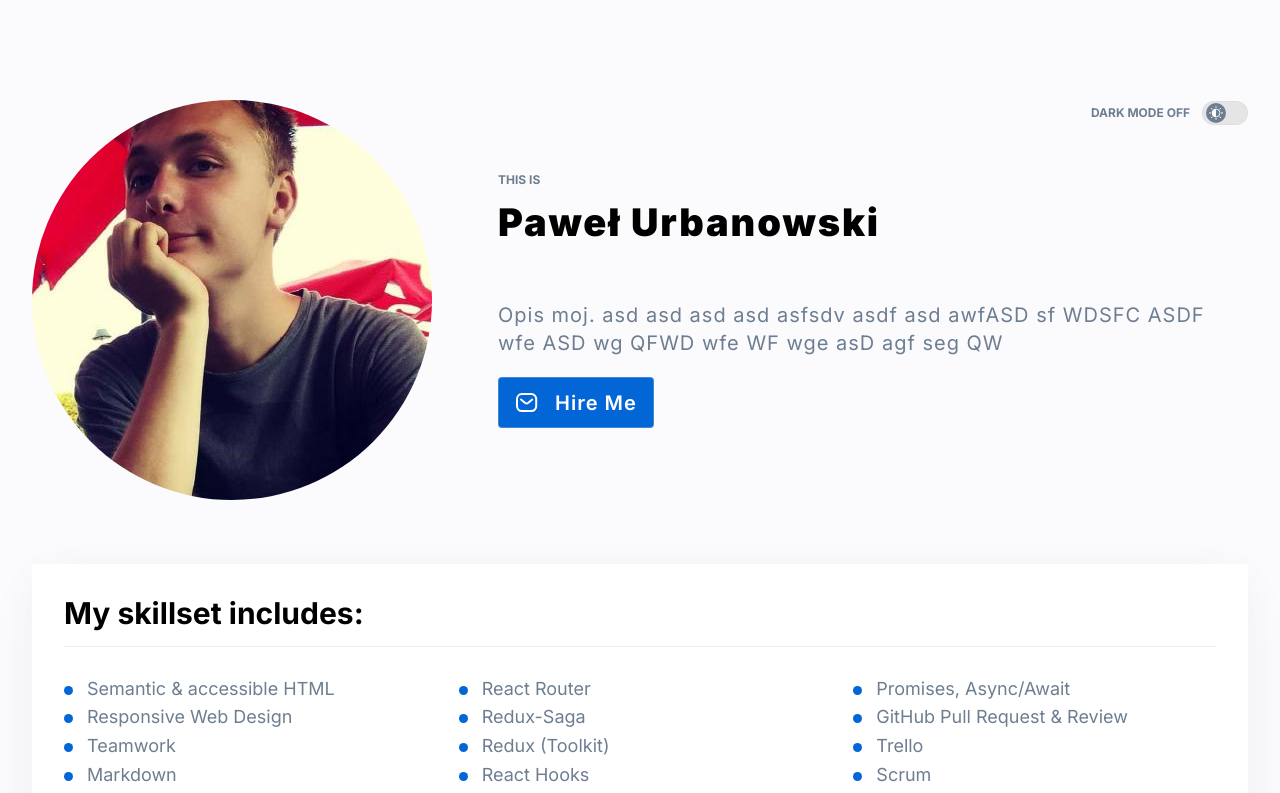
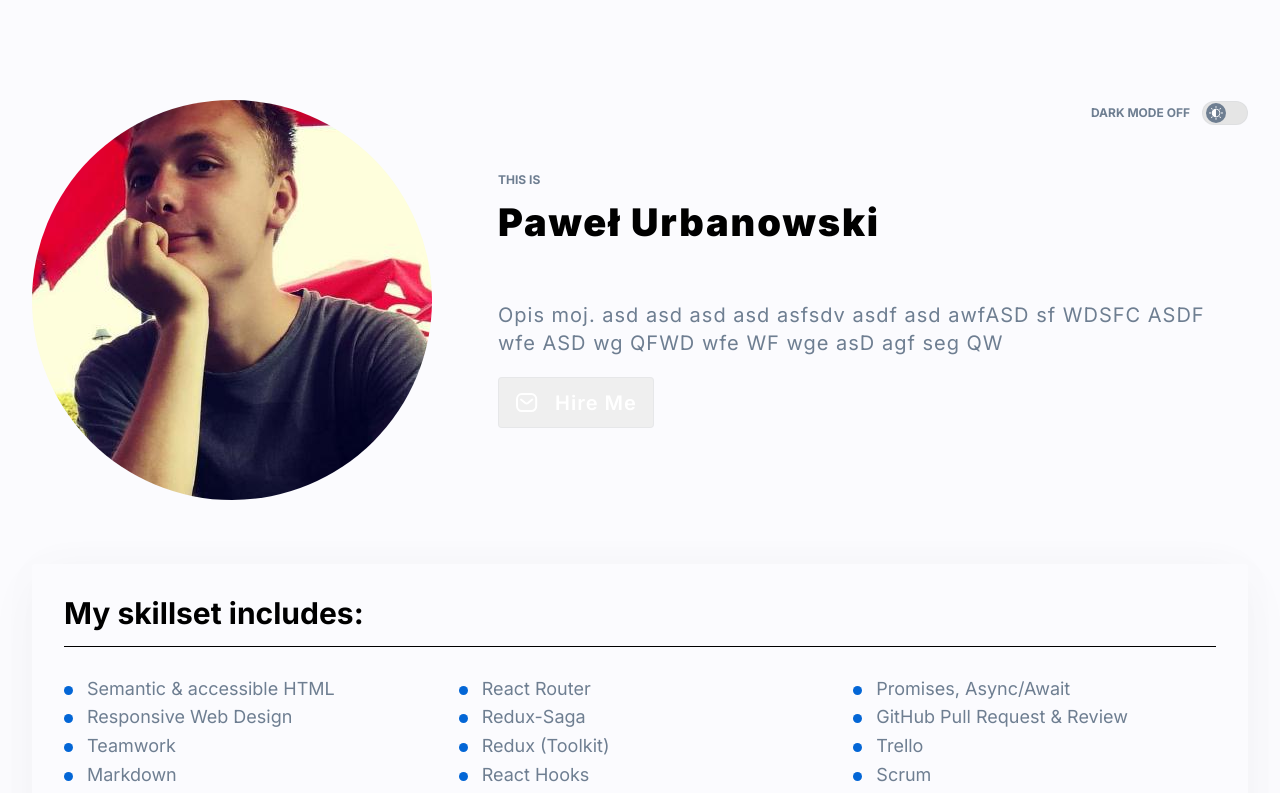
Before and after one commit to PawelUrbanowski074/personal-homepage, a React (Create React App) app: page / in a window 1280 px wide. Shown: the top 793 px of the page. Built offline with nearby package versions, Linux system fonts and the light colour scheme.

Commit message:
reorganizing theme

```diff
--- a/src/theme.js
+++ b/src/theme.js
@@ -1,36 +1,86 @@
 const colorNames = {
-  white: "#FFFFFF",
-  whiteLilac: "#FBFBFE",
-  scienceBlue: "#0366D6",
+  white: "#FFFFFF", //
+  whiteLilac: "#FBFBFE", //
+  scienceBlue: "#0366D6", //
   violet2: "#090A3305",
   violet3: "#090A3308",
   iron: "#D1D5DA60",
-  slateGray: "#6E7E91",
-  black: "#000000",
-  lightGray: "#E5E5E5",
+  slateGray: "#6E7E91", //
+  black: "#000000", //- ?
+  lightGray: "#E5E5E5", //mercury
+  mineShaft: "#252525",
+
+
+  blumine: "#1F5189",
+  dodgerBlue: "#2188FF",
+  shipCove: "#6D93BE",
+  anakiwa: "#8CC2FF",
+  tropicalBlue: "#CDE0F7",
+  ironTransparent: "rgba(209, 213, 218, 0.3)",
+  porcelain: "#F2F3F4",
+  doveGray: "#6D6D6D",
+  tundora: "#414141",
+
+  mineShaftLighter: "#313131",
 };
 
 const common = {
-  media: {
+  breakpoints: {
     mobileMax: 767,
-  }
+  },
+  boxShadow: "0px -2px 50px rgba(9, 10, 51, 0.02), 0px 16px 58px rgba(9, 10, 51, 0.03)",
+  borderRadiusSmall: "4px",
 }
 
 export const themeLight = {
   ...common,
   color: {
+    textPrimary: colorNames.mineShaft,
+    secondaryText: colorNames.slateGray,
+    switchBackground: colorNames.lightGray,
+    switchIcons: colorNames.slateGray,
+    buttonBorder: colorNames.ironTransparent,
+    buttonText: colorNames.white,
+    buttonBackground: colorNames.scienceBlue,
+    boxBackground: colorNames.white,
+    boxBullet: colorNames.scienceBlue,
+    headerBorderBottom: colorNames.iron,
+    socialsColor: colorNames.mineShaft,
+    socialsHover: colorNames.scienceBlue,
+    githubIcon: colorNames.scienceBlue,
+    spinnerColor: colorNames.scienceBlue,
+    ghBoxHeader: colorNames.scienceBlue,
+    linkColor: colorNames.scienceBlue,
+
     text: colorNames.black,
-    secondaryText: colorNames.slateGray,
     background: colorNames.whiteLilac,
-    buttonBacground: colorNames.scienceBlue,
-    buttonText: colorNames.white,
-    sectionBackground: colorNames.white,
-    borderBottom: colorNames.iron,
+
+
+
+
     border: colorNames.iron,
     shadowBorder2: colorNames.violet2,
     shadowBorder3: colorNames.violet3,
-    blueText: colorNames.scienceBlue,
-    switchBackground: colorNames.lightGray,
-    switchIcons: colorNames.slateGray,
+
+
   },
 };
+
+export const themeDark = {
+  ...common,
+  color: {
+    text: colorNames.black,
+    secondaryText: colorNames.black,
+    background: colorNames.black,
+    buttonBacground: colorNames.black,
+    buttonText: colorNames.black,
+    sectionBackground: colorNames.black,
+    borderBottom: colorNames.black,
+    border: colorNames.black,
+    shadowBorder2: colorNames.black,
+    shadowBorder3: colorNames.black,
+    blueText: colorNames.black,
+    switchBackground: colorNames.black,
+    switchIcons: colorNames.black,
+  },
+};
```
